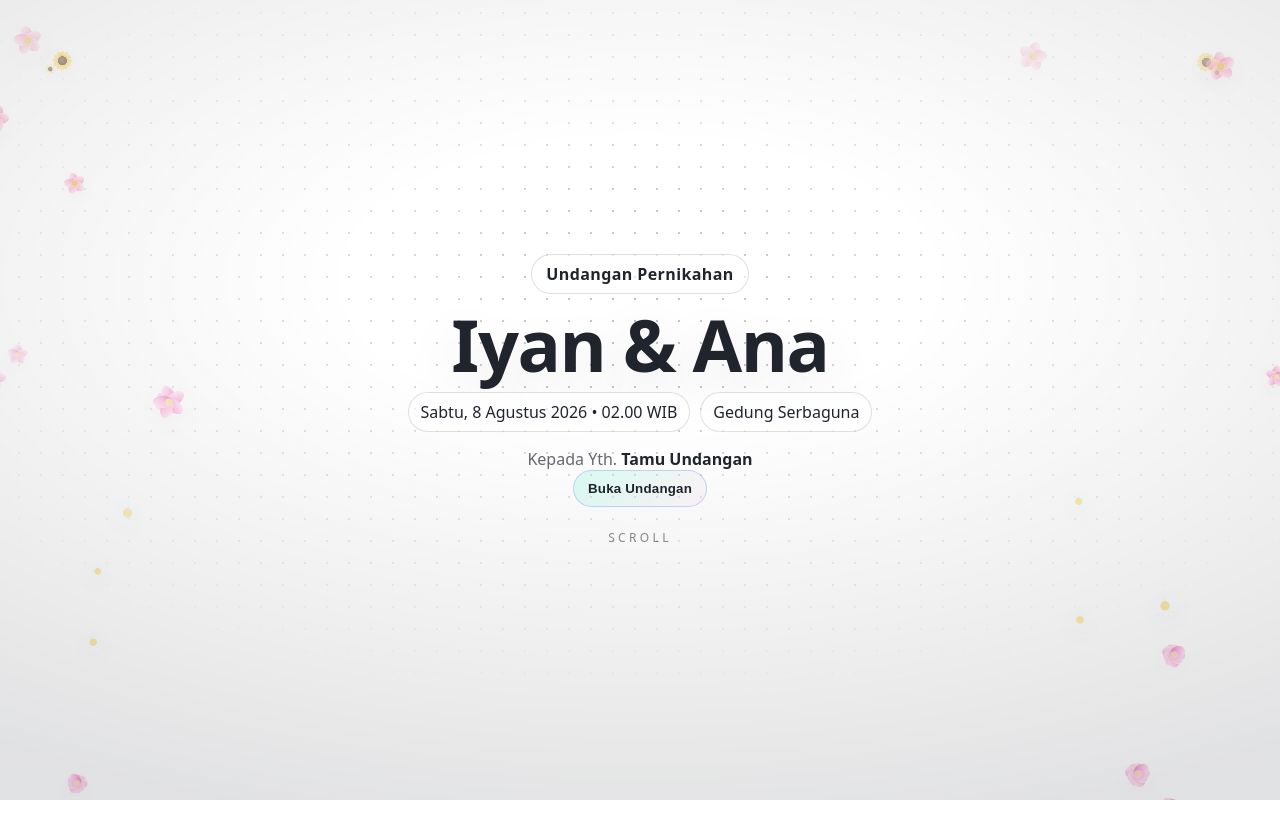
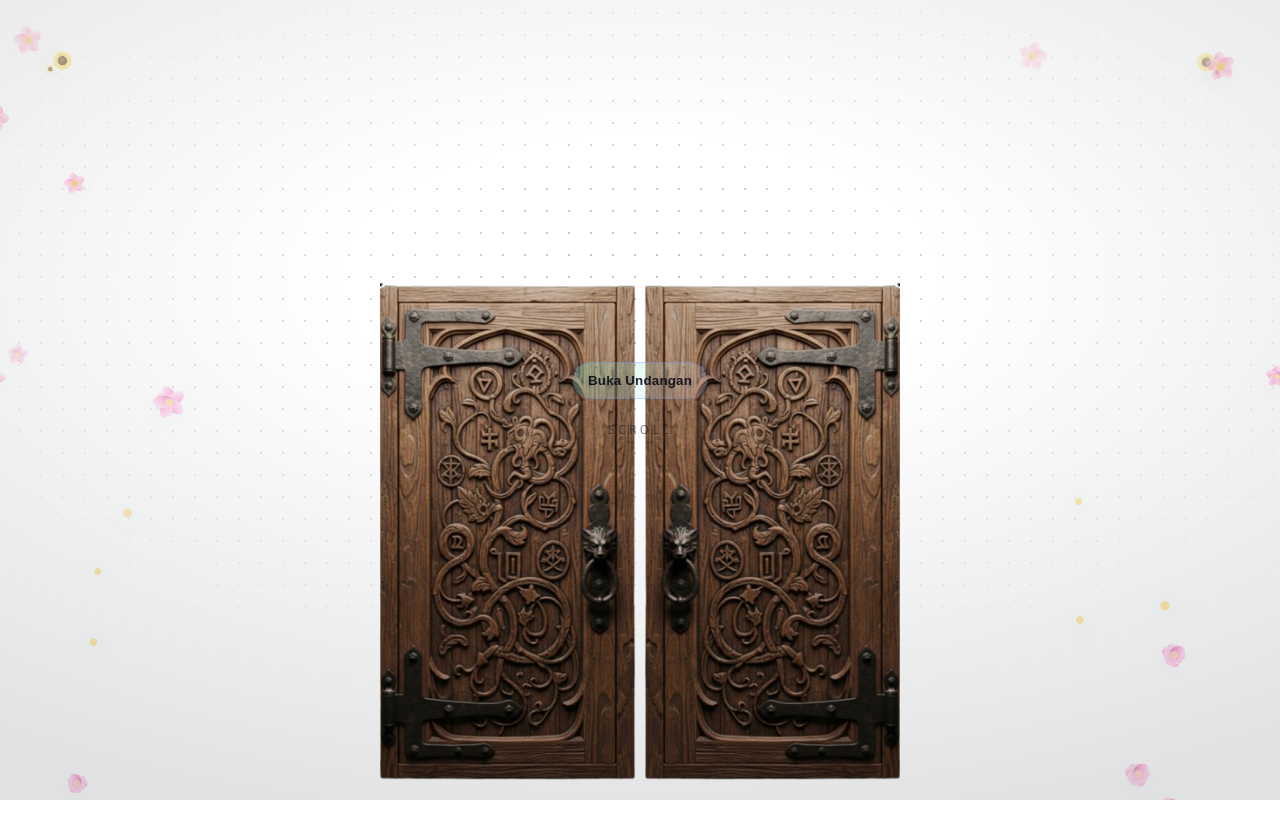
Before and after one commit to yurasera/FloWedding, a React (Vite) app: page / in a window 1280 px wide. Shown: the top 838 px of the page. Built offline with nearby package versions, Linux system fonts and the light colour scheme.

Commit message:
feat(CoverHeader): add cover door

```diff
--- a/src/sections/CoverHeader.jsx
+++ b/src/sections/CoverHeader.jsx
@@ -1,9 +1,26 @@
 import MicroParallaxScene from "../components/MicroParallaxScene.jsx";
 import Reveal from "../components/Reveal.jsx";
 import { useEffect, useRef } from "react";
+import doorLeft from "../../assets/images/door-left.png";
+import doorRight from "../../assets/images/door-right.png";
 
 function Pill({ children }) {
   return <span className="pill">{children}</span>;
+}
+
+function CoverDoor({ opened }) {
+  return (
+    <div className={`cover-door ${opened ? "is-open" : ""}`} aria-hidden>
+      <div
+        className="cover-door__wing cover-door__wing--left"
+        style={{ backgroundImage: `url(${doorLeft})` }}
+      />
+      <div
+        className="cover-door__wing cover-door__wing--right"
+        style={{ backgroundImage: `url(${doorRight})` }}
+      />
+    </div>
+  );
 }
 
 export default function CoverHeader({
@@ -73,32 +90,20 @@ export default function CoverHeader({
   return (
     <header ref={ref} className={`cover ${opened ? "is-open" : ""}`}>
       <MicroParallaxScene motifs={["sunflower", "sakura", "lotus", "daisy", "peony"]} />
+      <CoverDoor opened={opened} />
       <div className="cover-content">
         <div className="container">
-          <Reveal>
-            <div className="badge">Undangan Pernikahan</div>
-          </Reveal>
-          <Reveal delay={120}>
-            <h1 className="title">{coupleName}</h1>
-          </Reveal>
-          <Reveal delay={220}>
-            <div className="meta">
-              <Pill>{dateText}</Pill>
-              <Pill>{locationName}</Pill>
-            </div>
-          </Reveal>
-          <Reveal delay={320}>
-            <div className="to">
-              Kepada Yth. <span className="to-name">{guestName ? guestName : "Tamu Undangan"}</span>
-            </div>
-          </Reveal>
-          <Reveal delay={420}>
+          {!opened ? (
             <div className="row center">
               <button className="btn btn-primary" onClick={onOpen}>
                 Buka Undangan
               </button>
             </div>
-          </Reveal>
+          ) : (
+            <Reveal>
+              <h1 className="title">{coupleName}</h1>
+            </Reveal>
+          )}
           <div className="scrollhint" aria-hidden>
             Scroll
           </div>
--- a/src/styles.css
+++ b/src/styles.css
@@ -122,6 +122,61 @@ code {
   z-index: 2;
   width: 100%;
   text-align: center;
+}
+
+.cover-door {
+  position: absolute;
+  left: 50%;
+  bottom: 0;
+  transform: translateX(-50%);
+  width: min(520px, 92vw);
+  height: min(72svh, 620px);
+  z-index: 2;
+  pointer-events: none;
+  perspective: 900px;
+}
+
+.cover-door__wing {
+  position: absolute;
+  top: 8%;
+  bottom: 0;
+  width: 50%;
+  background-size: cover;
+  background-position: center;
+  background-repeat: no-repeat;
+  backface-visibility: hidden;
+}
+
+.cover-door__wing--left {
+  left: 0;
+  transform-origin: left center;
+}
+
+.cover-door__wing--right {
+  right: 0;
+  transform-origin: right center;
+}
+
+.cover.is-open .cover-door__wing--left {
+  animation: coverDoorOpenLeft 950ms cubic-bezier(0.2, 0.9, 0.1, 1) forwards;
+}
+
+.cover.is-open .cover-door__wing--right {
+  animation: coverDoorOpenRight 950ms cubic-bezier(0.2, 0.9, 0.1, 1) forwards;
+}
+
+@keyframes coverDoorOpenLeft {
+  to {
+    transform: perspective(900px) rotateY(72deg) translateX(-8px);
+    opacity: 0.84;
+  }
+}
+
+@keyframes coverDoorOpenRight {
+  to {
+    transform: perspective(900px) rotateY(-72deg) translateX(8px);
+    opacity: 0.84;
+  }
 }
 
 .badge {
```
